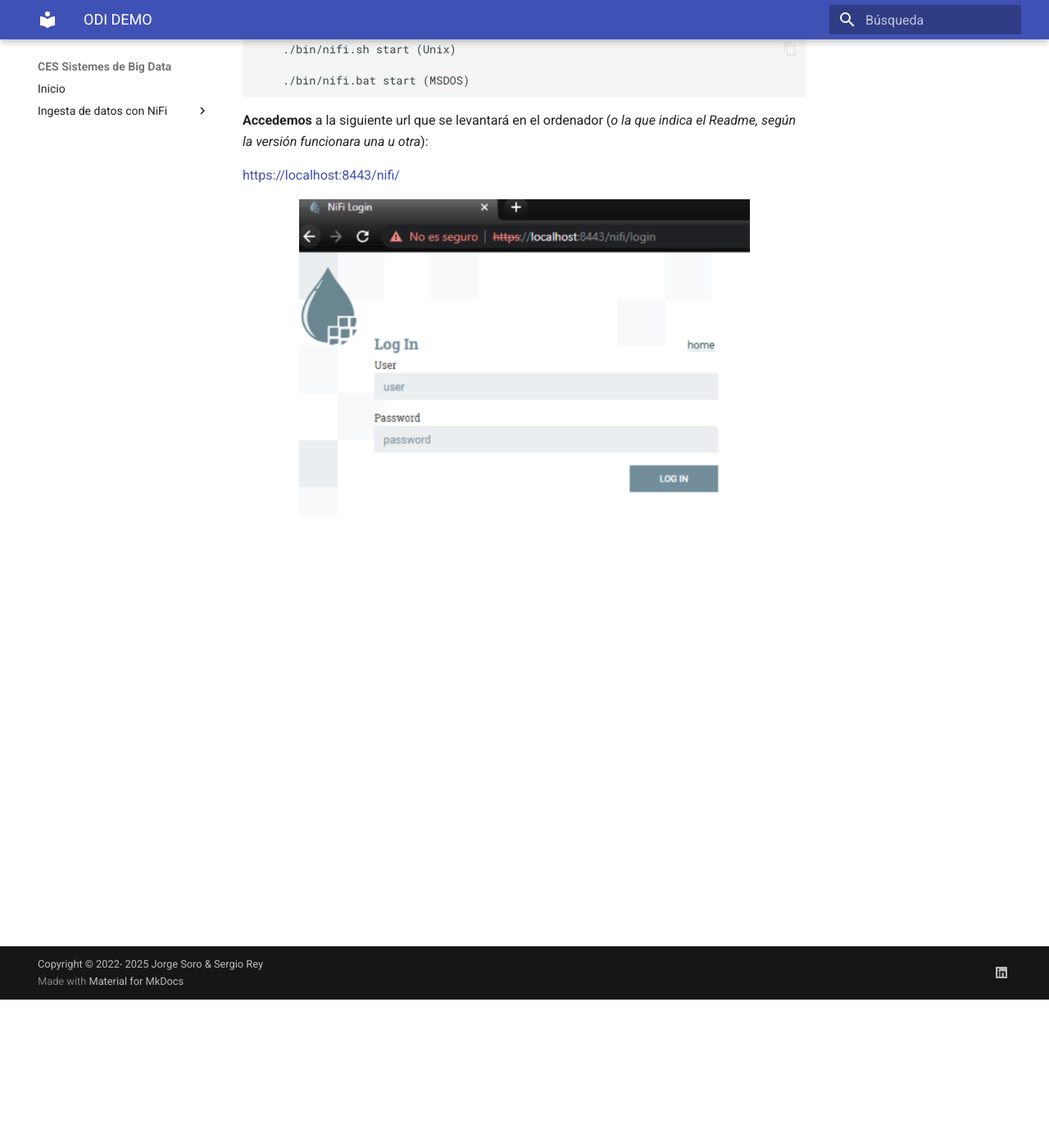
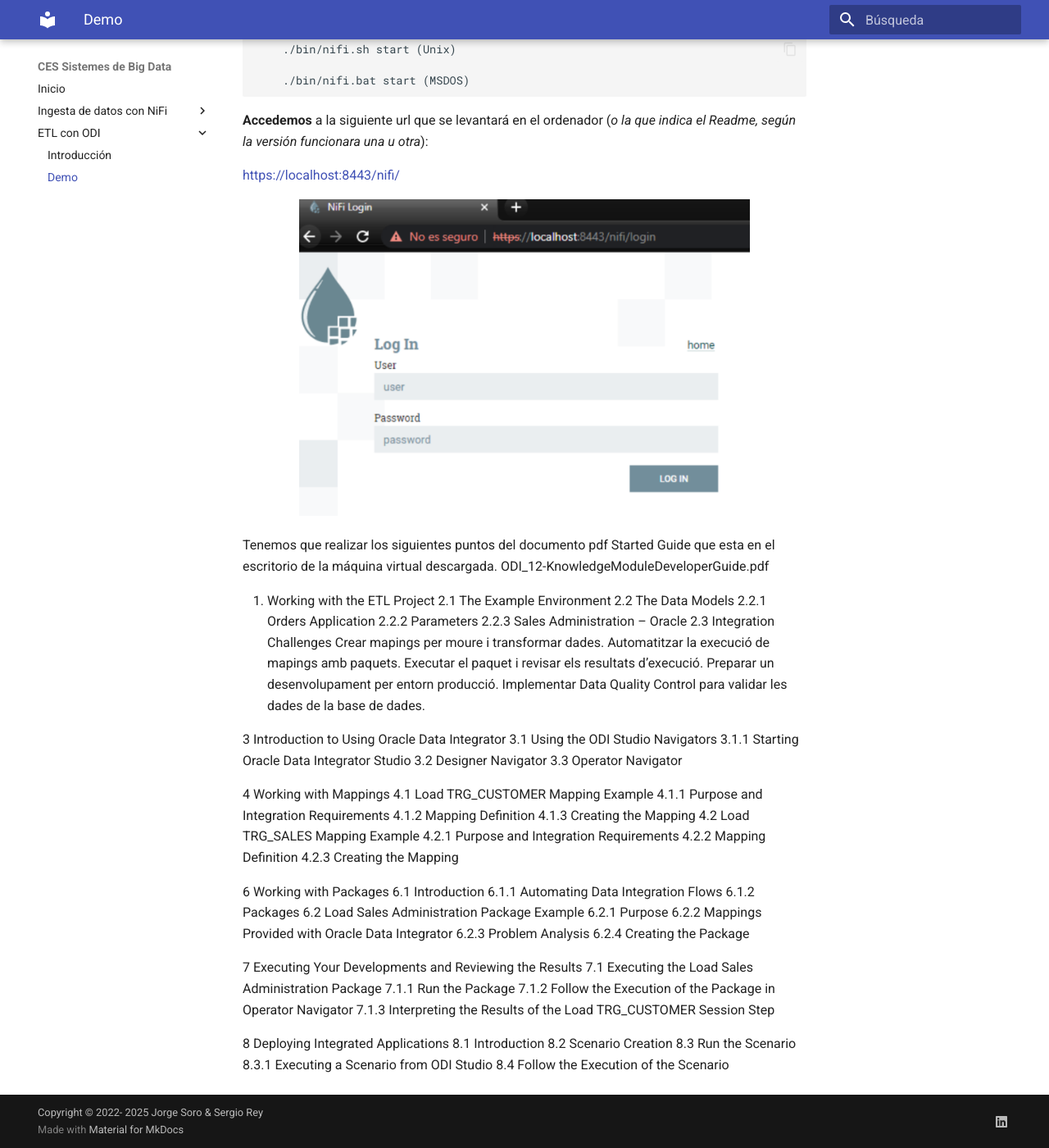
Before and after one commit to jorsodom/bigdata-sb, an MkDocs documentation site: the page built from docs/odi/odiDemo.md, in a window 1280 px wide and 1400 px high, scrolled down 181 px. Shown: the whole window at 82% size. Built offline with MkDocs 1.6.1 and Material for MkDocs 9.7.7, drawn with Linux system fonts in a browser that asks for light colours.

Commit message:
test odi

```diff
--- a/docs/odi/odiDemo.md
+++ b/docs/odi/odiDemo.md
@@ -15,3 +15,59 @@
 <img src="../../img/NiFiP1.1.png" alt="Practica 1"
 width="80%" />
 </div>
+
+Tenemos que realizar los siguientes puntos del documento pdf Started Guide que esta en el escritorio de la máquina virtual descargada.
+ODI_12-KnowledgeModuleDeveloperGuide.pdf
+
+2. Working with the ETL Project
+2.1 The Example Environment
+2.2 The Data Models
+2.2.1 Orders Application
+2.2.2 Parameters
+2.2.3 Sales Administration – Oracle
+2.3 Integration Challenges
+Crear mapings per moure i transformar dades.
+Automatitzar la execució de mapings amb paquets.
+Executar el paquet i revisar els resultats d’execució.
+Preparar un desenvolupament per entorn producció.
+Implementar Data Quality Control para validar les dades de la base de dades.
+
+3 Introduction to Using Oracle Data Integrator
+3.1 Using the ODI Studio Navigators
+3.1.1 Starting Oracle Data Integrator Studio
+3.2 Designer Navigator
+3.3 Operator Navigator
+
+4 Working with Mappings
+4.1 Load TRG_CUSTOMER Mapping Example
+4.1.1 Purpose and Integration Requirements
+4.1.2 Mapping Definition
+4.1.3 Creating the Mapping
+4.2 Load TRG_SALES Mapping Example
+4.2.1 Purpose and Integration Requirements
+4.2.2 Mapping Definition
+4.2.3 Creating the Mapping
+
+
+6 Working with Packages
+6.1 Introduction
+6.1.1 Automating Data Integration Flows
+6.1.2 Packages
+6.2 Load Sales Administration Package Example
+6.2.1 Purpose
+6.2.2 Mappings Provided with Oracle Data Integrator
+6.2.3 Problem Analysis
+6.2.4 Creating the Package
+
+7 Executing Your Developments and Reviewing the Results
+7.1 Executing the Load Sales Administration Package
+7.1.1 Run the Package
+7.1.2 Follow the Execution of the Package in Operator Navigator
+7.1.3 Interpreting the Results of the Load TRG_CUSTOMER Session Step
+
+8 Deploying Integrated Applications
+8.1 Introduction
+8.2 Scenario Creation
+8.3 Run the Scenario
+8.3.1 Executing a Scenario from ODI Studio
+8.4 Follow the Execution of the Scenario
--- a/mkdocs.yml
+++ b/mkdocs.yml
@@ -18,9 +18,9 @@
    # - Caso uso API: nifi/nifiCasoUsoAPI.md
     #- Caso uso MongoDB: nifi/nifiCasoUsoMongoDB.md
    # - Caso de uso con PostgreSQL: nifi/nifiCasoUsoPostgreSQL.md
-  #- ETL con ODI:
-    #- Introducción: odi/odiIntroduccion.md
-    #- Demo: odi/odiDemo.md
+  - ETL con ODI:
+    - Introducción: odi/odiIntroduccion.md
+    - Demo: odi/odiDemo.md
 theme:
   name: material
   language: es
```
Also changed, not shown: docs/odi/odiIntroduccion.md (+13 -9 lines), 1 other file.
